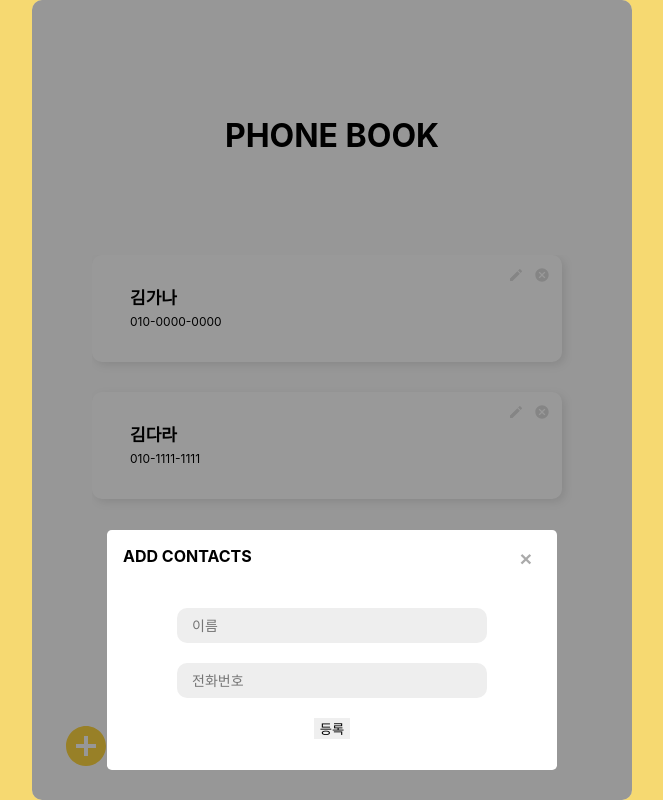
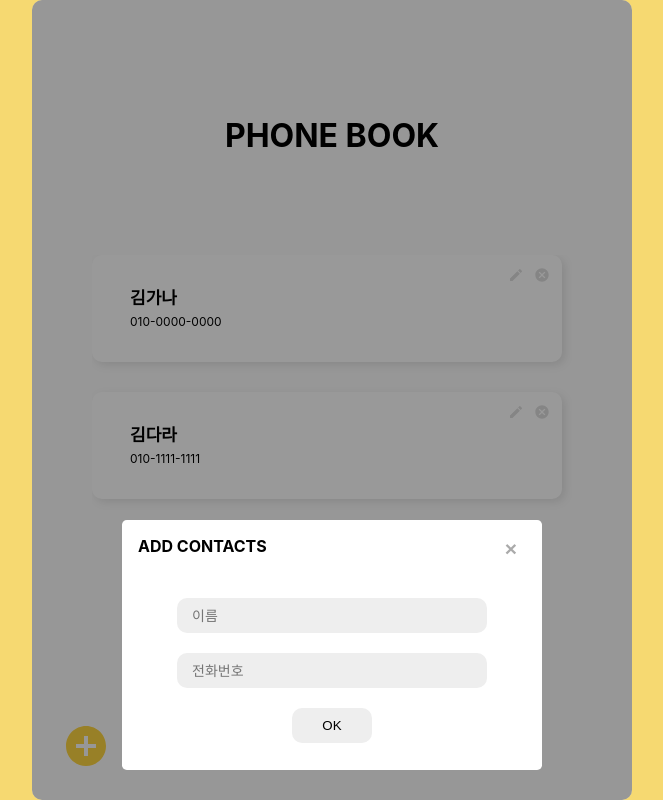
Before and after one commit to sjeong12/react_study, a React (Create React App) app in the folder phone_book/: page / in a window 1280 px wide. Both pictures are taken after a click on the icon 394 px from the left and 746 px from the top of the page. Shown: the whole page, without its empty margins (308-971 px from the left). Built offline with nearby package versions, Linux system fonts and the light colour scheme.

Commit message:
[FIX] CSS modal

```diff
--- a/phone_book/src/components/Modal.css
+++ b/phone_book/src/components/Modal.css
@@ -15,6 +15,17 @@
 	font-family: 'Gotham SSm A', 'Gotham SSm B', sans-serif;
   	font-size: 14px;
   	font-weight: 400;
+}
+
+.form button {
+	width: 80px;
+	height: 35px;
+	border-radius: 10px;
+	background: #eee;
+}
+.form button:hover {
+	color: #fff;
+	background: #8CDE6F;
 }
 
 .modal {
@@ -35,8 +46,8 @@
   }
   .modal > section {
 	width: 100%;
-	height: 30%;
-	max-width: 450px;
+	height: 250px;
+	max-width: 420px;
 	position: fixed;
 	right: 0;
 	bottom: 30px;
@@ -62,6 +73,9 @@
 	text-align: center;
 	color: #aaa;
 	background-color: transparent;
+  }
+  .modal > section > header button:hover {
+	color: #899;
   }
   .modal > section > main {
 	padding: 20px;
--- a/phone_book/src/components/PhoneForm.js
+++ b/phone_book/src/components/PhoneForm.js
@@ -39,7 +39,7 @@ class PhoneForm extends Component {
 					onChange={this.handleChange}
 					name="phone"
 				/>
-				<button type="submit">등록</button>
+				<button type="submit">OK</button>
 			</form>
 		);
 	}
```
